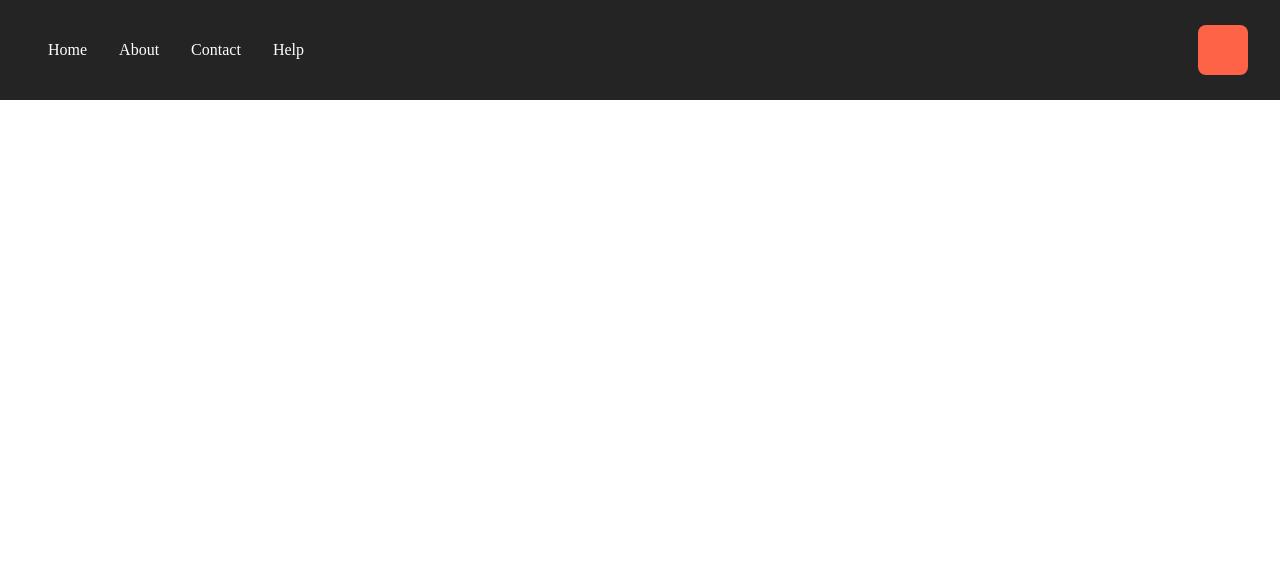
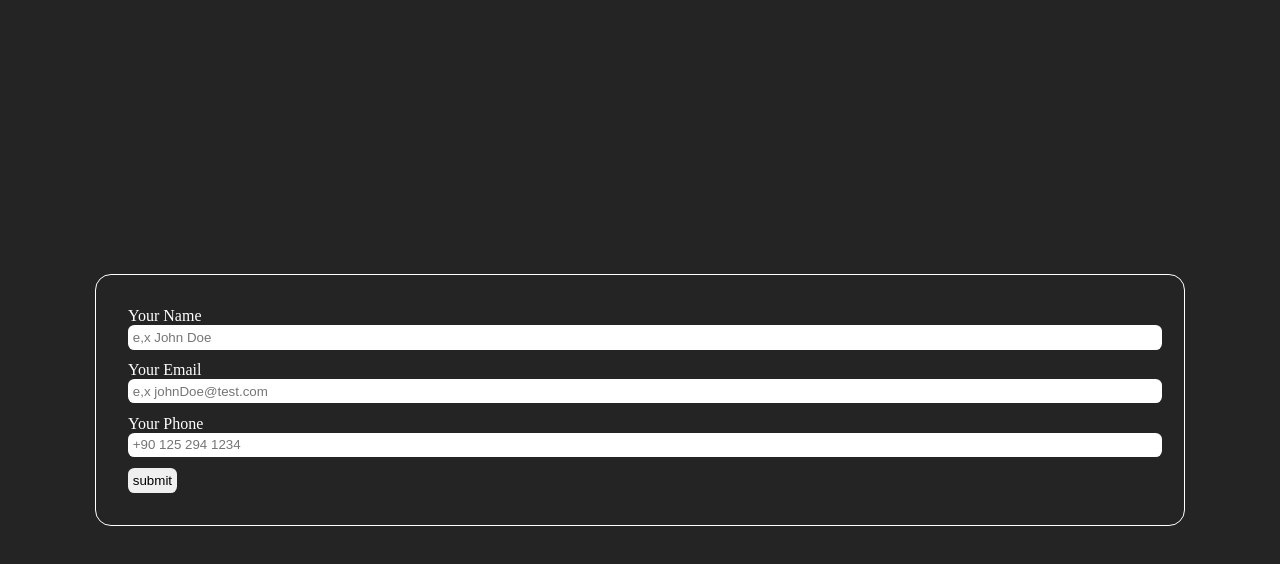
Before and after one commit to mostafa-meerzad/react-app, a React (Vite) app: page / in a window 1280 px wide. Shown: the top 564 px of the page. Built offline with nearby package versions, Linux system fonts and the light colour scheme.

Commit message:
Basics of making a form using react-hook-form

```diff
--- a/package.json
+++ b/package.json
@@ -17,10 +17,12 @@
     "react-accessible-accordion": "^5.0.0",
     "react-comparison-slider": "^1.1.0",
     "react-dom": "^18.2.0",
+    "react-hook-form": "^7.43.5",
     "react-leaflet": "^4.2.0",
     "react-paginate": "^8.1.4",
     "react-router-dom": "^6.3.0",
-    "styled-components": "^5.3.6"
+    "styled-components": "^5.3.6",
+    "three": "^0.150.1"
   },
   "devDependencies": {
     "@types/react": "^18.0.17",
--- a/src/App.jsx
+++ b/src/App.jsx
@@ -1,22 +1,13 @@
-import React from "react";
-import Navbar from "./styledComponents/NavbarWithStyledComponents/Navbar";
-import { BrowserRouter as Router, Routes, Route } from "react-router-dom";
-import "./App.css";
-
+import React from 'react'
+import Globals  from './reactFormWithReactHookForm/Globals.styled'
+import HookForm from "./reactFormWithReactHookForm/HookForm.styled"
 function App() {
   return (
-    <div>
-      <Router>
-        <Navbar />
-        <Routes>
-          <Route path="/" />
-          <Route path="about" />
-          <Route path="/contact" />
-          <Route path="/help" />
-        </Routes>
-      </Router>
-    </div>
-  );
+    <>
+    <Globals/>
+    <HookForm/>
+    </>
+  )
 }
 
-export default App;
+export default App
--- /dev/null
+++ b/src/reactFormWithReactHookForm/Globals.styled.jsx
@@ -0,0 +1,17 @@
+import { createGlobalStyle } from "styled-components";
+
+export default createGlobalStyle`
+
+body{
+    padding: 0;
+    margin:0;
+    background-color: #242424;
+}
+#root{
+    width:100vw;
+    height: 100vh;
+    display: grid;
+    place-items: center;
+    box-sizing: border-box;
+}
+`;
--- /dev/null
+++ b/src/reactFormWithReactHookForm/HookForm.jsx
@@ -0,0 +1,38 @@
+import React from "react";
+import { useForm } from "react-hook-form";
+
+function HookForm({ className }) {
+  const {
+    register,
+    handleSubmit,
+    formState: { errors }
+  } = useForm();
+
+  const onSubmit = (data) => {
+    console.log(data);
+  };
+
+  return (
+    <form className={className} onSubmit={handleSubmit(onSubmit)}>
+      <label htmlFor="userName">Your Name</label>
+      <input type="text" placeholder="e,x John Doe" {...register("userName")} />
+      {/* <br /> */}
+      <label htmlFor="userEmail">Your Email</label>
+      <input
+        type="email"
+        placeholder="e,x johnDoe@test.com"
+        {...register("userEmail")}
+      />
+      {/* <br /> */}
+      <label htmlFor="userPhone">Your Phone</label>
+      <input
+        type="tel"
+        placeholder="+90 125 294 1234"
+        {...register("userPhone")}
+      />
+      <input type="submit" value="submit" />
+    </form>
+  );
+}
+
+export default HookForm;
--- /dev/null
+++ b/src/reactFormWithReactHookForm/HookForm.styled.jsx
@@ -0,0 +1,34 @@
+import styled from "styled-components";
+import HookForm from "./HookForm";
+
+export default styled(HookForm)`
+  width: 80%;
+  height: fit-content;
+  padding: 2rem;
+  border: 1px solid white;
+  border-radius: 1rem;
+  color: white;
+
+  & label {
+    margin-inline-end: 0.5rem;
+    display: block;
+  }
+
+  & input{
+    display: block;
+    width: 100%;
+    color: black;
+    padding: 0.3rem;
+    border-radius: 0.4rem;
+    border: none;
+    outline-color: #48b9e6;
+    margin-block-end: .7rem;
+  }
+  & input[type=submit]{
+    width: fit-content;
+    margin: 0;
+    /* border-radius: .4rem; */
+
+  }
+
+`;
```
Also changed, not shown: 1 other file (tests, documents, lock files or other folders).
